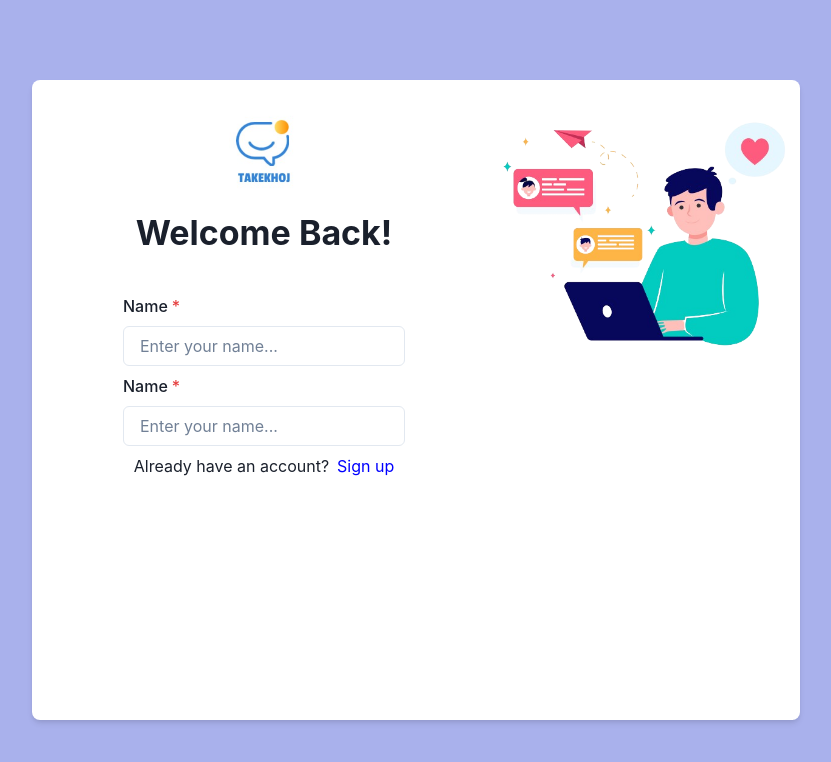
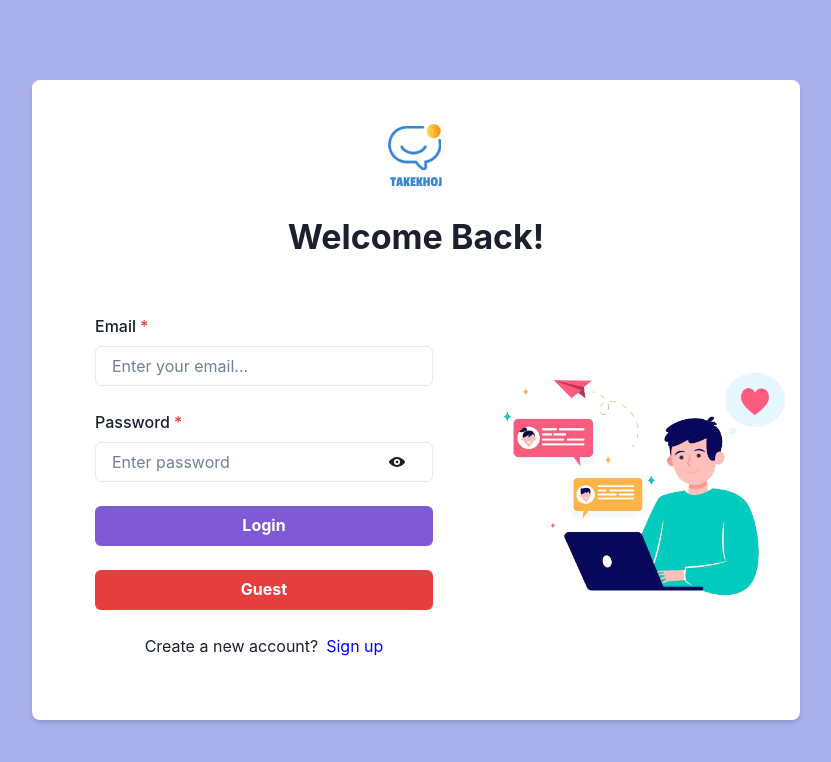
Before and after one commit to Abdur-Rahman-Apu/TakeKhoj-Client, a React (Vite) app: page / in a window 1280 px wide. Shown: the top 762 px of the page, without its empty margins (224-1055 px from the left). Built offline with nearby package versions, Linux system fonts and the light colour scheme.

Commit message:
Login page design completed

```diff
--- a/src/Pages/Authentication/Login.jsx
+++ b/src/Pages/Authentication/Login.jsx
@@ -1,45 +1,69 @@
+import { ViewIcon, ViewOffIcon } from "@chakra-ui/icons";
 import {
   Box,
+  Button,
   FormControl,
   FormLabel,
   HStack,
   Input,
+  InputGroup,
+  InputRightElement,
   Text,
   VStack,
+  useBoolean,
 } from "@chakra-ui/react";
 import React, { useState } from "react";
 import { Link } from "react-router-dom";
 
 const Login = () => {
-  const [name, setName] = useState("");
   const [email, setEmail] = useState("");
   const [password, setPassword] = useState("");
-  const [confirmPassword, setConfirmPassword] = useState("");
+  const [show, setShow] = useBoolean();
 
   return (
-    <VStack>
-      {/* Name field  */}
+    <VStack spacing={6}>
+      {/* Email field  */}
       <FormControl isRequired>
-        <FormLabel>Name</FormLabel>
+        <FormLabel>Email</FormLabel>
         <Input
-          type="text"
-          placeholder="Enter your name..."
-          value={name}
-          onChange={(e) => setName(e.target.value)}
+          type="email"
+          placeholder="Enter your email..."
+          value={email}
+          onChange={(e) => setEmail(e.target.value)}
         />
       </FormControl>
-      {/* Email  */}
+      {/* Password  */}
       <FormControl isRequired>
-        <FormLabel>Name</FormLabel>
-        <Input
-          type="text"
-          placeholder="Enter your name..."
-          value={name}
-          onChange={(e) => setName(e.target.value)}
-        />
+        <FormLabel>Password</FormLabel>
+        <InputGroup size="md">
+          <Input
+            pr="4.5rem"
+            type={show ? "text" : "password"}
+            placeholder="Enter password"
+          />
+          <InputRightElement width="4.5rem" onClick={setShow.toggle}>
+            {/* <Button h="1.75rem" size="sm" onClick={() => setShow(!show)}>
+              {show ? "Hide" : "Show"}
+            </Button> */}
+            {show ? <ViewOffIcon /> : <ViewIcon />}
+          </InputRightElement>
+        </InputGroup>
       </FormControl>
+
+      {/* Login button  */}
+      <Button w={"full"}>Login</Button>
+      <Button
+        w={"full"}
+        colorScheme="red"
+        onClick={() => {
+          setEmail("guest@gmail.com");
+          setPassword("123456");
+        }}
+      >
+        Guest
+      </Button>
       <HStack>
-        <Text>Already have an account? </Text>
+        <Text>Create a new account?</Text>
         <Box as="span" color={"blue"}>
           {" "}
           <Link to={"/signUp"} color="blue">
--- a/src/Pages/Authentication/Signup.jsx
+++ b/src/Pages/Authentication/Signup.jsx
@@ -83,7 +83,7 @@ const Signup = () => {
       </FormControl>
 
       {/* upload picture  */}
-      <FormControl isRequired>
+      <FormControl>
         <FormLabel>Upload your picture</FormLabel>
 
         <Input
--- a/src/Pages/Home/Home.jsx
+++ b/src/Pages/Home/Home.jsx
@@ -16,7 +16,7 @@ const Home = () => {
   const path = useLocation().pathname;
   return (
     <Flex
-      bg={"#a9b1ec"}
+      bg={"primary"}
       w={"100%"}
       minH={"100vh"}
       justify={"center"}
@@ -31,21 +31,19 @@ const Home = () => {
         borderRadius={"lg"}
         my={10}
       >
-        <Flex h={"100%"}>
+        <VStack>
+          <Box w={"70px"} mt={7}>
+            <Image src={logo} alt="logo of the website" objectFit={"cover"} />
+          </Box>
+          <Heading fontFamily={"revert-layer"} fontSize={34} mt={4} mb={8}>
+            {path.includes("/signUp")
+              ? "Create a new account"
+              : "Welcome Back!"}
+          </Heading>
+        </VStack>
+        <Flex h={"100%"} align={"center"}>
           <Box flexBasis={"60%"} py={6}>
             <VStack>
-              <Box w={"70px"}>
-                <Image
-                  src={logo}
-                  alt="logo of the website"
-                  objectFit={"cover"}
-                />
-              </Box>
-              <Heading fontFamily={"revert-layer"} fontSize={34} mt={4} mb={8}>
-                {path.includes("/signUp")
-                  ? "Create a new account"
-                  : "Welcome Back!"}
-              </Heading>
               <Outlet />
             </VStack>
           </Box>
--- /dev/null
+++ b/src/Pages/Theme/ButtonStyle.js
@@ -0,0 +1,16 @@
+export const ButtonStyle = {
+  // style object for base or default style
+  baseStyle: {
+    fontWeight: "bold",
+  },
+  // styles for different sizes ("sm", "md", "lg")
+  sizes: {},
+  // styles for different visual variants ("outline", "solid")
+  variants: {},
+  // default values for 'size', 'variant' and 'colorScheme'
+  defaultProps: {
+    size: "md",
+    variant: "solid",
+    colorScheme: "purple",
+  },
+};
--- /dev/null
+++ b/src/Pages/Theme/theme.js
@@ -0,0 +1,11 @@
+import { extendTheme } from "@chakra-ui/react";
+import { ButtonStyle as Button } from "./ButtonStyle";
+
+export const theme = extendTheme({
+  colors: {
+    primary: "#a9b1ec",
+  },
+  components: {
+    Button,
+  },
+});
--- a/src/main.jsx
+++ b/src/main.jsx
@@ -3,10 +3,11 @@ import ReactDOM from "react-dom/client";
 import { ChakraProvider } from "@chakra-ui/react";
 import App from "./App.jsx";
 import "./index.css";
+import { theme } from "./Pages/Theme/theme.js";
 
 ReactDOM.createRoot(document.getElementById("root")).render(
   <React.StrictMode>
-    <ChakraProvider>
+    <ChakraProvider theme={theme}>
       <App />
     </ChakraProvider>
   </React.StrictMode>
```
